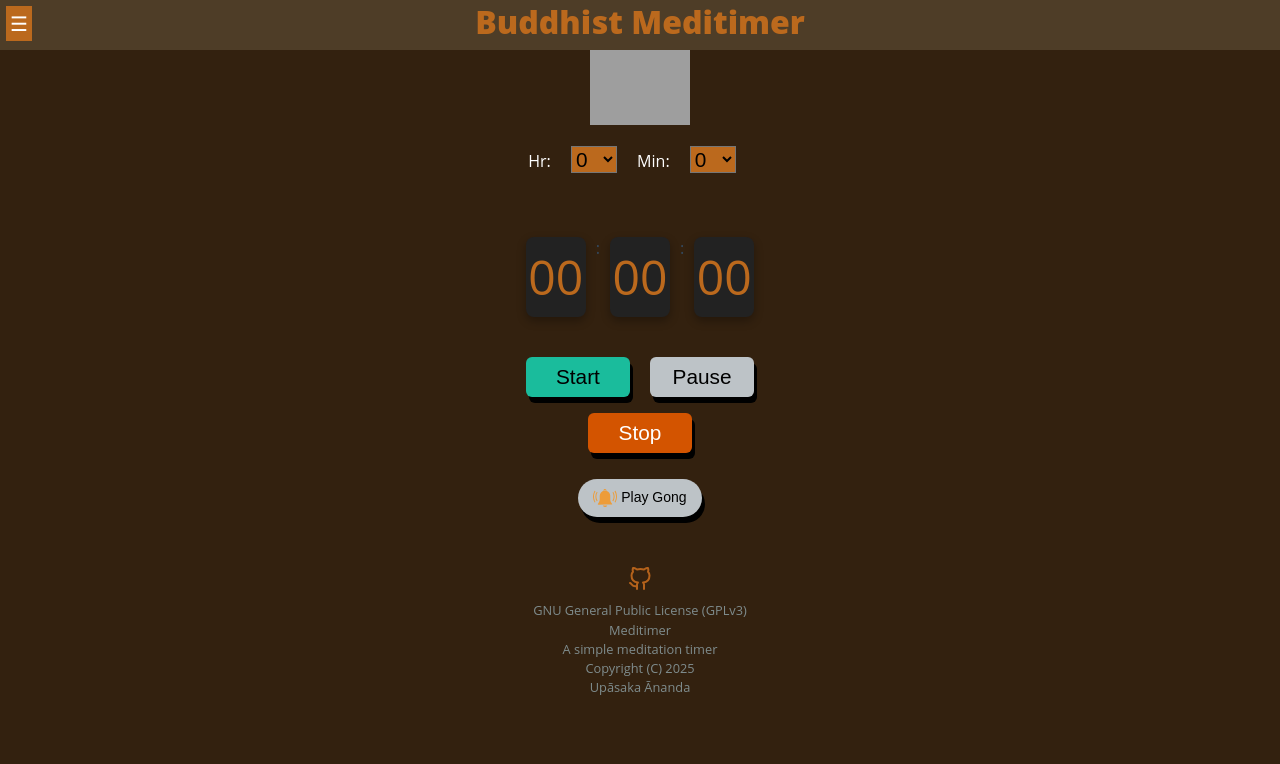
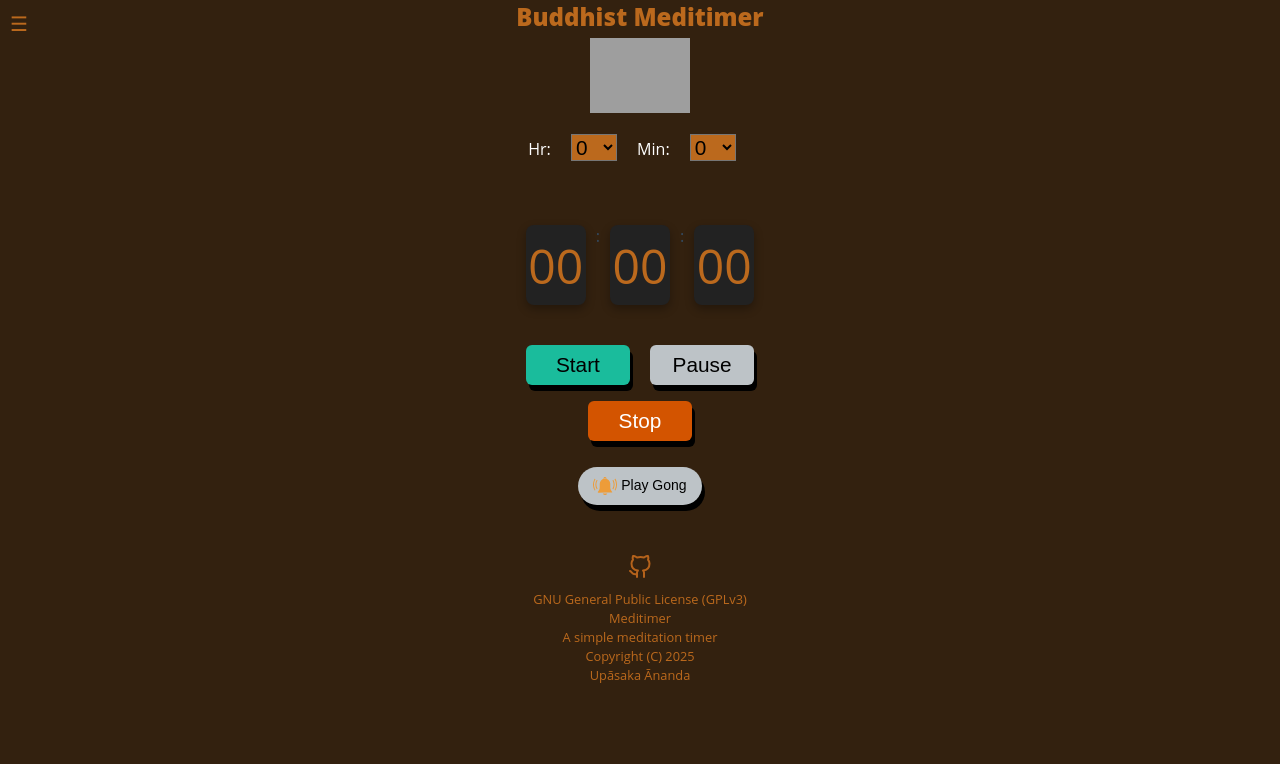
Before and after one commit to iturbides/meditimer, a plain HTML site: page index.html in a window 1280 px wide. Drawn offline with Linux system fonts and the light colour scheme; grey boxes are pictures that could not be loaded.

Commit message:
new menu colors

```diff
--- a/css/becss.css
+++ b/css/becss.css
@@ -38,7 +38,7 @@ select {
 	/* Brand Color Scheme */
 	--brand-color:#BB691D;
 	--dark-shades:#212121;
-	--dark-accent:#795548;
+	--dark-accent:#33210F;
 	--light-shades:#cae7e4;
 	--light-accent:#C8E6C9;
 	--dark-dark: #4E3D27;
--- a/index.html
+++ b/index.html
@@ -11,14 +11,14 @@
 <body>
 
 
-<nav class="be-nav-menu">
+<nav class="be-nav-menu be-dark-accent">
     <input type="checkbox" id="menu-toggle">
-    <label for="menu-toggle" class="be-burger"></label>
-   <div class="be-nav">
-<h2 class= "be-align-center">Buddhist Meditimer</h2>
+    <label for="menu-toggle" class="be-burger be-dark-accent be-text-brand-color"></label>
+   <div class="be-nav be-dark-accent">
+<h3 class= "be-align-center be-text-brand-color">Buddhist Meditimer</h3>
 
         <ul class="be-nav-items">
-            <li><a href="/" class="be-not-color"><img src="/images/main-logo.webp" alt="image"></a>
+            <li><a href="/" class="be-not-color"><img src="/images/main-logo.png" alt="image"></a>
             </li>
             <li><a href="https://github.com/iturbides/meditimer" class="be-not-color">Info</a></li>
             <li><a href="https://github.com/iturbides/meditimer/releases/" class="be-not-color">APK</a></li>
@@ -63,7 +63,7 @@
 
 
 
-  <div class="be-align-center be-padding-2">
+  <div class="be-align-center be-padding-2 be-text-brand-color">
     <a href="https://github.com/iturbides/meditimer" alt="github repositorie" target="_blank"><img src="/images/github.svg"></a><br>
 
     <p class="be-text-muted">GNU General Public License (GPLv3)<br>Meditimer<br>A simple meditation timer<br> Copyright (C) 2025<br>Upāsaka Ānanda</p>
--- a/service-worker.js
+++ b/service-worker.js
@@ -1,4 +1,4 @@
-const CACHE_NAME = 'buddhist-meditimer-cache-v1.7';
+const CACHE_NAME = 'buddhist-meditimer-cache-v1.8';
 
 const FILES_TO_CACHE = [
   '/',
```
